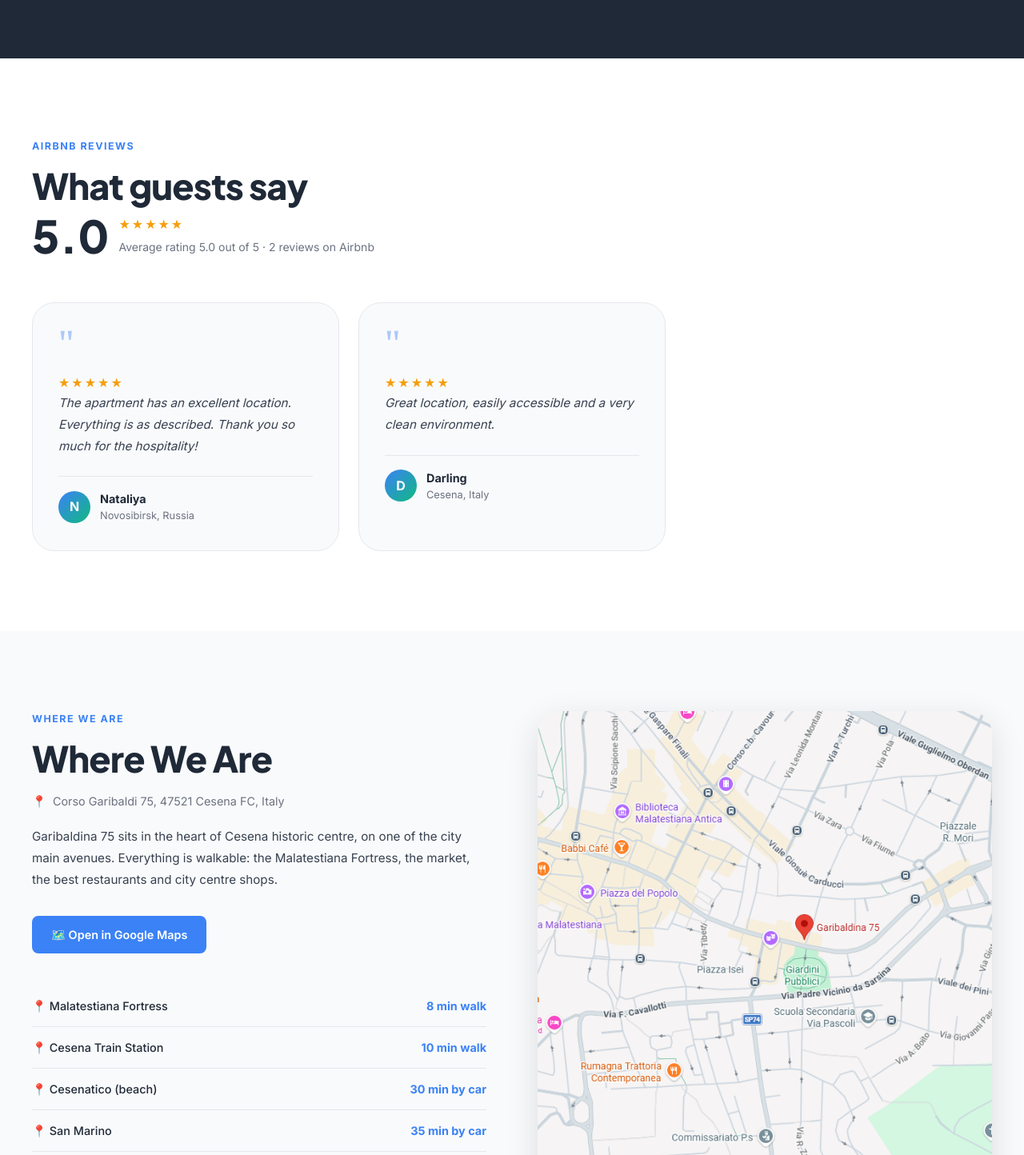
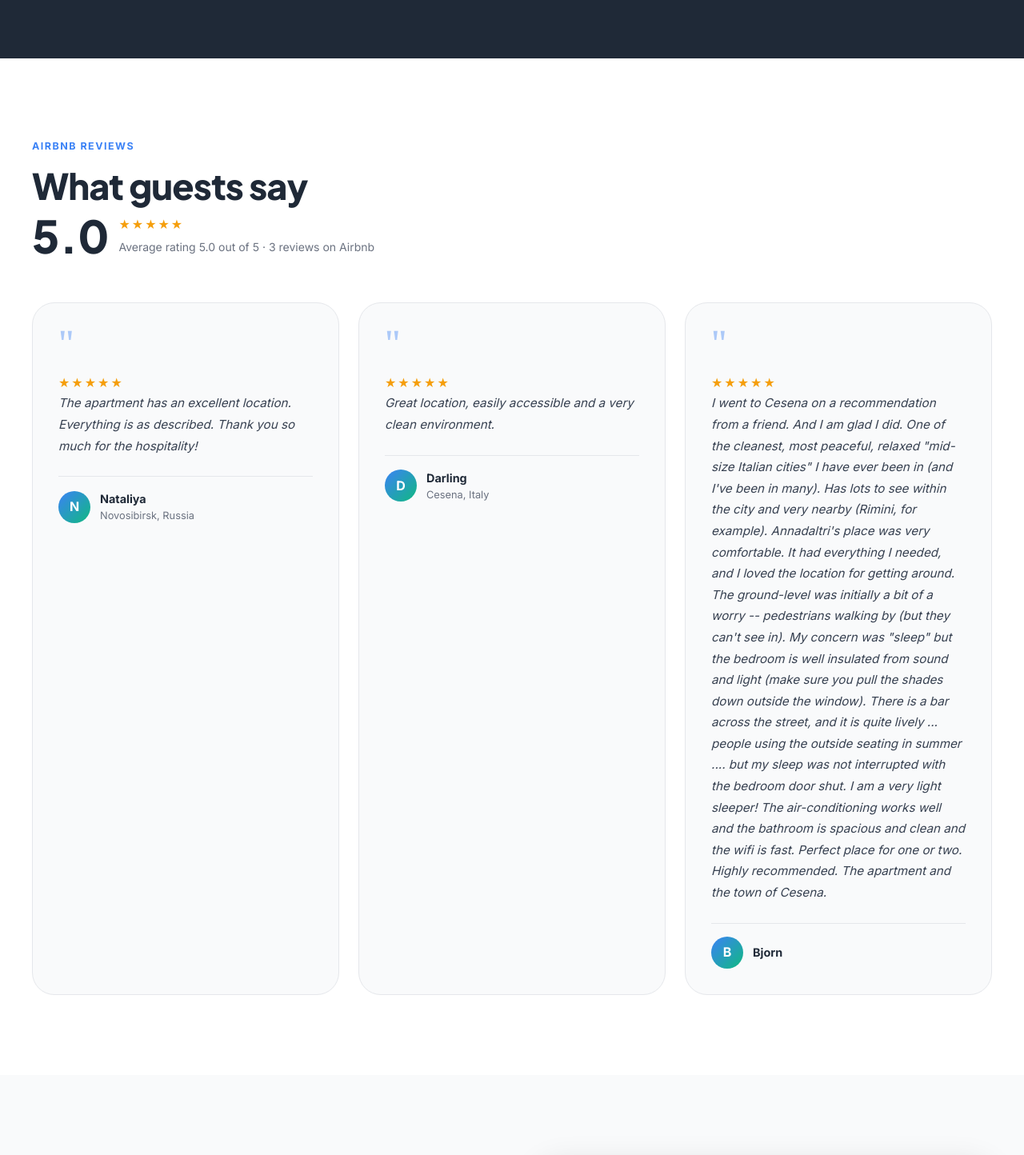
Before and after one commit to vittorionegri68-alt/garibaldina-75, a React (Vite) app: page / in a window 1280 px wide. Shown: the part 3561-5005 px from the top of the page at 80% size. Built offline with nearby package versions, Linux system fonts and the light colour scheme.

Commit message:
feat: aggiunge recensione Bjorn e aggiorna conteggio recensioni

```diff
--- a/src/sections/Testimonials.jsx
+++ b/src/sections/Testimonials.jsx
@@ -12,6 +12,12 @@ const REVIEWS = [
     testo: 'Great location, easily accessible and a very clean environment.',
     nome: 'Darling',
     provenienza: 'Cesena, Italy',
+    stelle: 5,
+  },
+  {
+    testo: `I went to Cesena on a recommendation from a friend. And I am glad I did. One of the cleanest, most peaceful, relaxed "mid-size Italian cities" I have ever been in (and I've been in many). Has lots to see within the city and very nearby (Rimini, for example). Annadaltri's place was very comfortable. It had everything I needed, and I loved the location for getting around. The ground-level was initially a bit of a worry -- pedestrians walking by (but they can't see in). My concern was "sleep" but the bedroom is well insulated from sound and light (make sure you pull the shades down outside the window). There is a bar across the street, and it is quite lively ... people using the outside seating in summer .... but my sleep was not interrupted with the bedroom door shut. I am a very light sleeper! The air-conditioning works well and the bathroom is spacious and clean and the wifi is fast. Perfect place for one or two. Highly recommended. The apartment and the town of Cesena.`,
+    nome: 'Bjorn',
+    provenienza: '',
     stelle: 5,
   },
 ];
@@ -66,7 +72,7 @@ export default function Testimonials() {
             <div style={s.ratingNum}>5.0</div>
             <div style={s.ratingInfo}>
               <Stars n={5} />
-              <span style={s.basedOn}>{t.recensioni.sottotitolo} 5.0 {t.recensioni.di} 5 &middot; 2 {t.recensioni.basataSu}</span>
+              <span style={s.basedOn}>{t.recensioni.sottotitolo} 5.0 {t.recensioni.di} 5 &middot; 3 {t.recensioni.basataSu}</span>
             </div>
           </div>
         </div>
```
